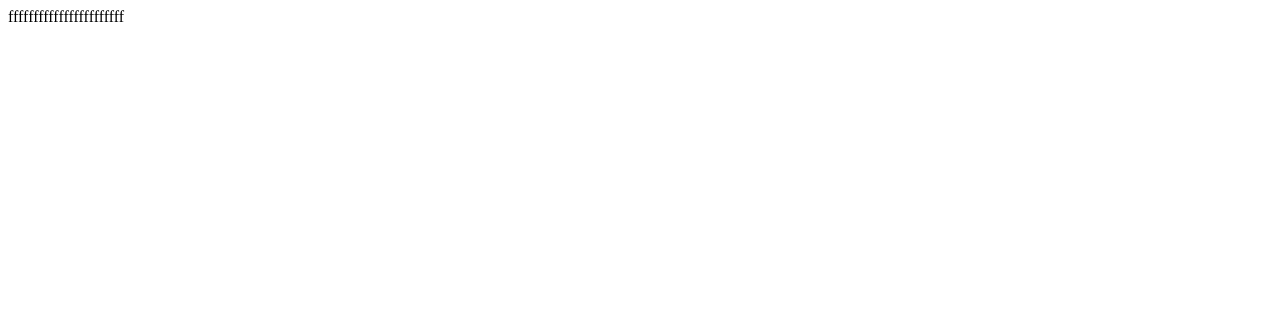
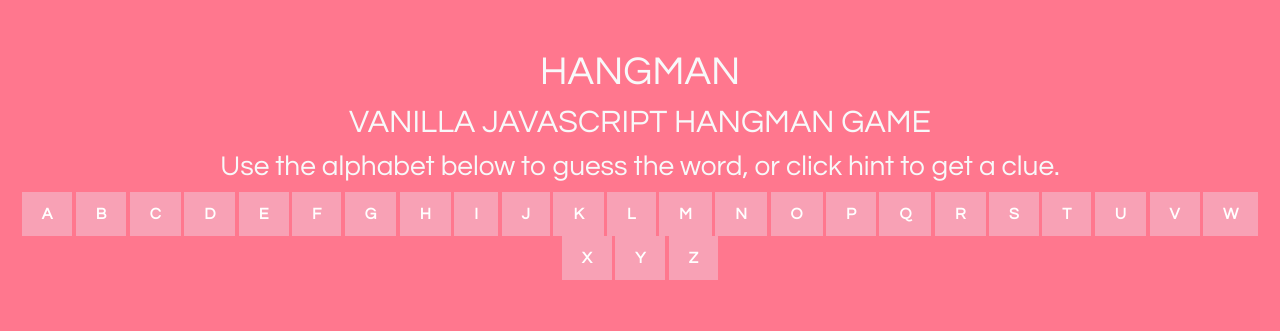
Before and after one commit to 202303-PRM-TR-FEW/hangman-game, a plain HTML site: page index.html in a window 1280 px wide. Drawn offline with nearby package versions, Linux system fonts and the light colour scheme.

Commit message:
firstpartdone

```diff
--- a/index.html
+++ b/index.html
@@ -3,11 +3,43 @@
 <head>
   <meta charset="UTF-8">
   <meta name="viewport" content="width=device-width, initial-scale=1.0">
-  <title>Document</title>
+
   <link rel="stylesheet" href="./styles/style.css">
+  <link rel="stylesheet" href="https://cdn.jsdelivr.net/npm/bootstrap@4.3.1/dist/css/bootstrap.min.css" integrity="sha384-ggOyR0iXCbMQv3Xipma34MD+dH/1fQ784/j6cY/iJTQUOhcWr7x9JvoRxT2MZw1T" crossorigin="anonymous">
+  <title>HANGMAN</title>
 </head>
-<body>
-  fffffffffffffffffffffff
+<body class= "bg-pink text-center text-light " style="font-family: century gothic, sans-serif;">
+  <h1>HANGMAN</h1>
+  <h2>VANILLA JAVASCRIPT HANGMAN GAME</h2>
+  <h3>Use the alphabet below to guess the word, or click hint to get a clue. </h3>
+  <div id="letters">
+    <button id="a">A</button>
+    <button id="b">B</button>
+    <button id="c">C</button>
+    <button id="d">D</button>
+    <button id="e">E</button>
+    <button id="f">F</button>
+    <button id="g">G</button>
+    <button id="h">H</button>
+    <button id="i">I</button>
+    <button id="j">J</button>
+    <button id="k">K</button>
+    <button id="l">L</button>
+    <button id="m">M</button>
+    <button id="n">N</button>
+    <button id="o">O</button>
+    <button id="p">P</button>
+    <button id="q">Q</button>
+    <button id="r">R</button>
+    <button id="s">S</button>
+    <button id="t">T</button>
+    <button id="u">U</button>
+    <button id="v">V</button>
+    <button id="w">W</button>
+    <button id="x">X</button>
+    <button id="y">Y</button>
+    <button id="z">Z</button>
+  </div>
 
   <script src="./scripts/script.js"></script>
 </body>
--- a/styles/style.css
+++ b/styles/style.css
@@ -0,0 +1,26 @@
+body {
+    padding-top: 3rem;
+    padding-bottom: 3rem;
+  }
+
+  .bg-pink {
+    background-color: #ff778e; /* Light pink */
+  }
+
+
+  button {
+    font-size: 1.2rem;
+    font-weight: bold;
+    color: white;
+    background-color: #f8a1b5;
+    border: none;
+    border-radius: 5px;
+    padding: 10px 20px;
+    margin: 5px;
+    cursor: pointer;
+    transition: background-color 0.3s ease;
+  }
+
+  button:hover {
+    background-color: #ff618b;
+  }
```
